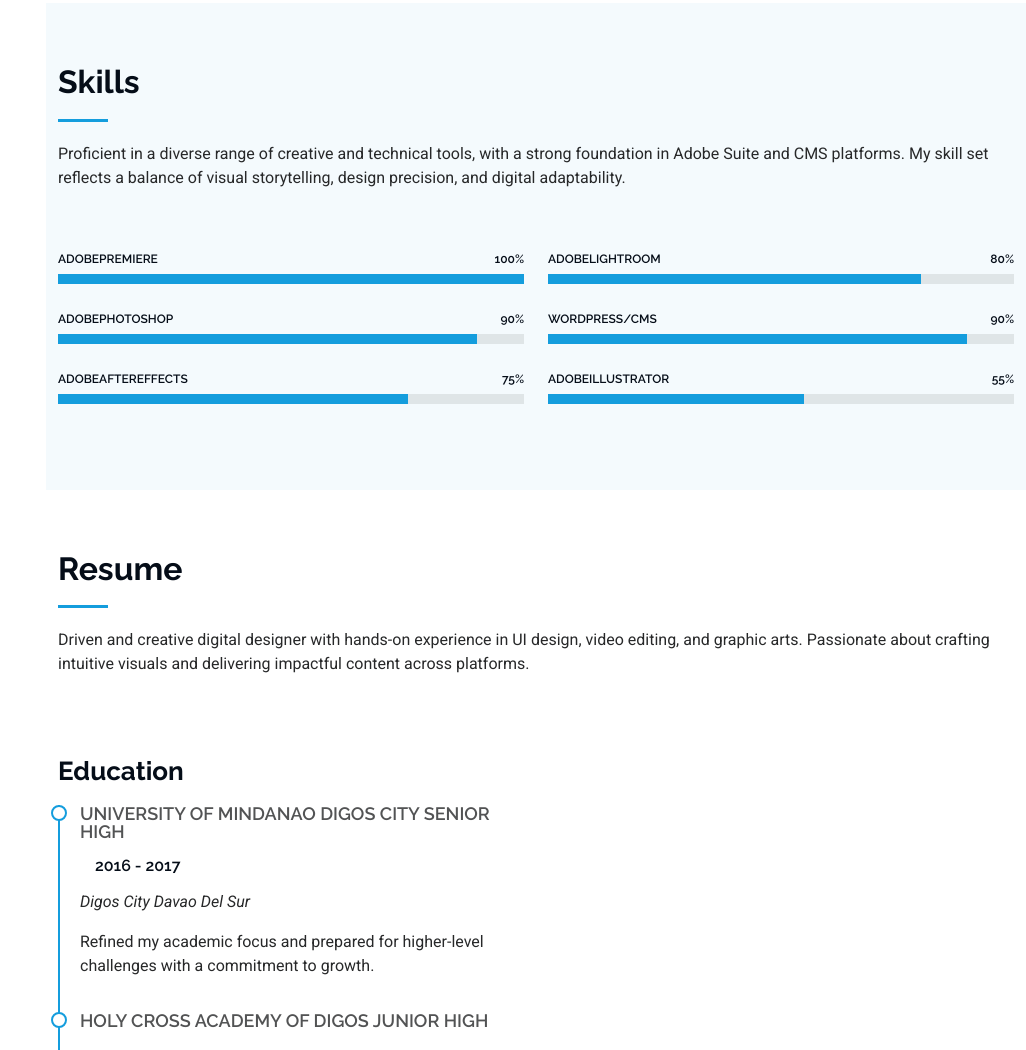
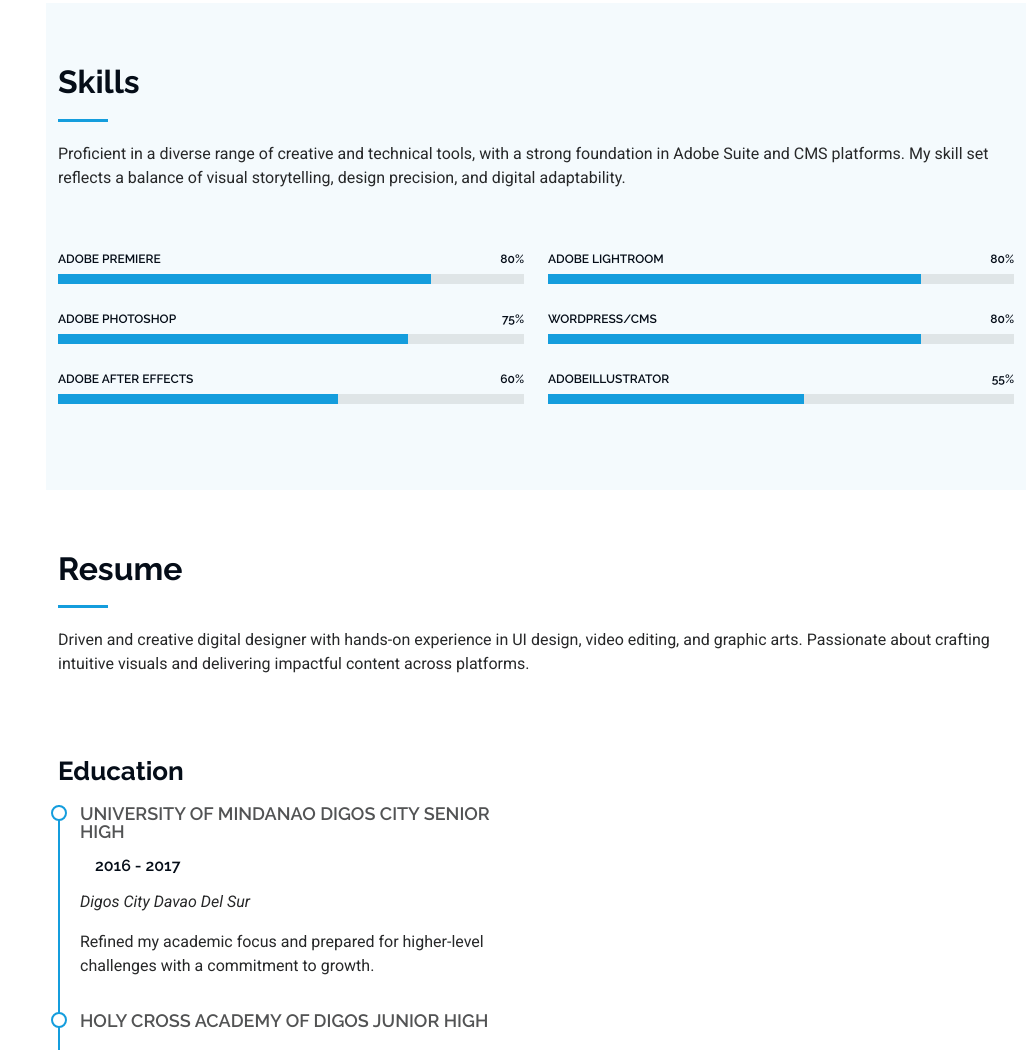
Before and after one commit to LuckyYunqi/Portfolio-R, a plain HTML site: page index.html in a window 1280 px wide. Shown: the part 1532-2582 px from the top of the page, without its empty margins (254-1280 px from the left). Drawn offline with Linux system fonts and the light colour scheme.

Commit message:
Update index.html

```diff
--- a/index.html
+++ b/index.html
@@ -174,23 +174,23 @@
           <div class="col-lg-6">
 
             <div class="progress">
-              <span class="skill"><span>AdobePremiere</span> <i class="val">100%</i></span>
+              <span class="skill"><span>Adobe Premiere</span> <i class="val">80%</i></span>
               <div class="progress-bar-wrap">
-                <div class="progress-bar" role="progressbar" aria-valuenow="100" aria-valuemin="0" aria-valuemax="100"></div>
+                <div class="progress-bar" role="progressbar" aria-valuenow="80" aria-valuemin="0" aria-valuemax="100"></div>
               </div>
             </div><!-- End Skills Item -->
 
             <div class="progress">
-              <span class="skill"><span>AdobePhotoshop</span> <i class="val">90%</i></span>
+              <span class="skill"><span>Adobe Photoshop</span> <i class="val">75%</i></span>
               <div class="progress-bar-wrap">
-                <div class="progress-bar" role="progressbar" aria-valuenow="90" aria-valuemin="0" aria-valuemax="100"></div>
+                <div class="progress-bar" role="progressbar" aria-valuenow="75" aria-valuemin="0" aria-valuemax="100"></div>
               </div>
             </div><!-- End Skills Item -->
 
             <div class="progress">
-              <span class="skill"><span>AdobeAfterEffects</span> <i class="val">75%</i></span>
+              <span class="skill"><span>Adobe After Effects</span> <i class="val">60%</i></span>
               <div class="progress-bar-wrap">
-                <div class="progress-bar" role="progressbar" aria-valuenow="75" aria-valuemin="0" aria-valuemax="100"></div>
+                <div class="progress-bar" role="progressbar" aria-valuenow="60" aria-valuemin="0" aria-valuemax="100"></div>
               </div>
             </div><!-- End Skills Item -->
 
@@ -199,16 +199,16 @@
           <div class="col-lg-6">
 
             <div class="progress">
-              <span class="skill"><span>AdobeLightRoom</span> <i class="val">80%</i></span>
+              <span class="skill"><span>Adobe LightRoom</span> <i class="val">80%</i></span>
               <div class="progress-bar-wrap">
                 <div class="progress-bar" role="progressbar" aria-valuenow="80" aria-valuemin="0" aria-valuemax="100"></div>
               </div>
             </div><!-- End Skills Item -->
 
             <div class="progress">
-              <span class="skill"><span>WordPress/CMS</span> <i class="val">90%</i></span>
+              <span class="skill"><span>WordPress/CMS</span> <i class="val">80%</i></span>
               <div class="progress-bar-wrap">
-                <div class="progress-bar" role="progressbar" aria-valuenow="90" aria-valuemin="0" aria-valuemax="100"></div>
+                <div class="progress-bar" role="progressbar" aria-valuenow="80" aria-valuemin="0" aria-valuemax="100"></div>
               </div>
             </div><!-- End Skills Item -->
 
```
